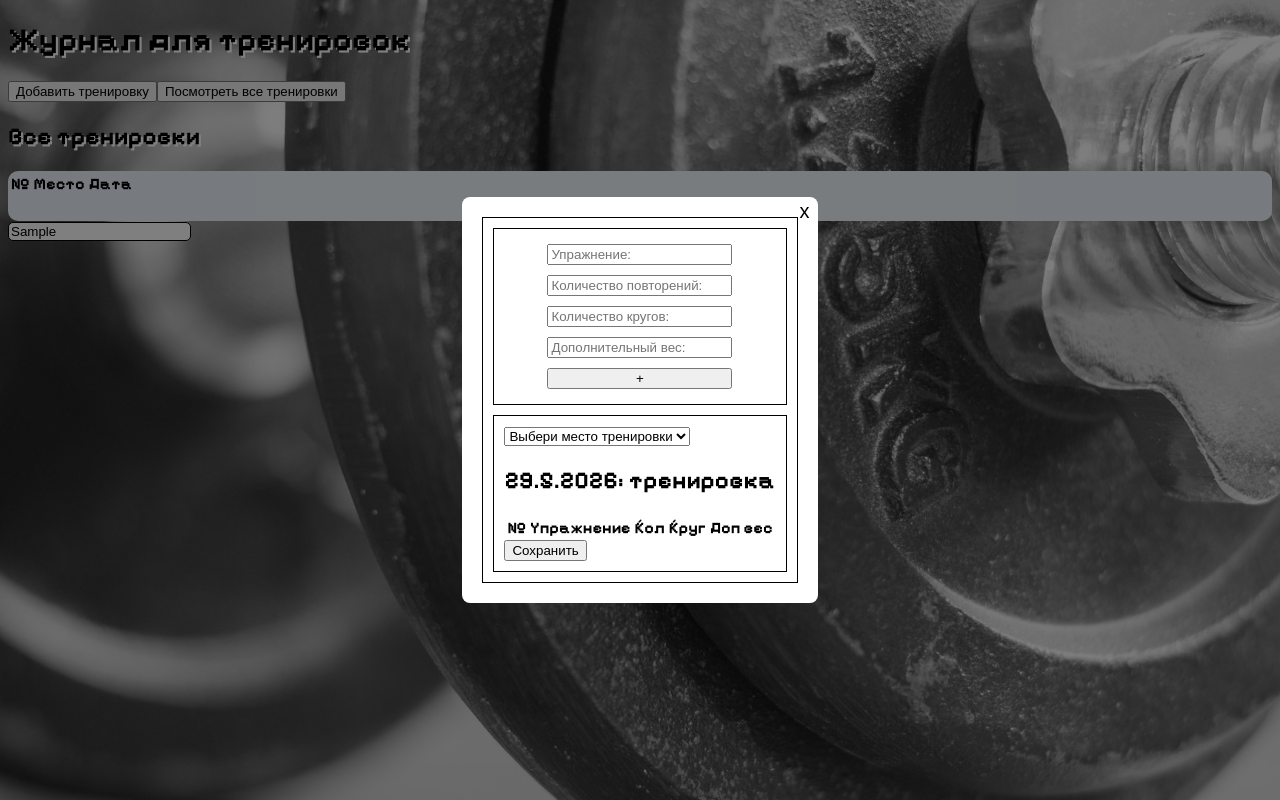
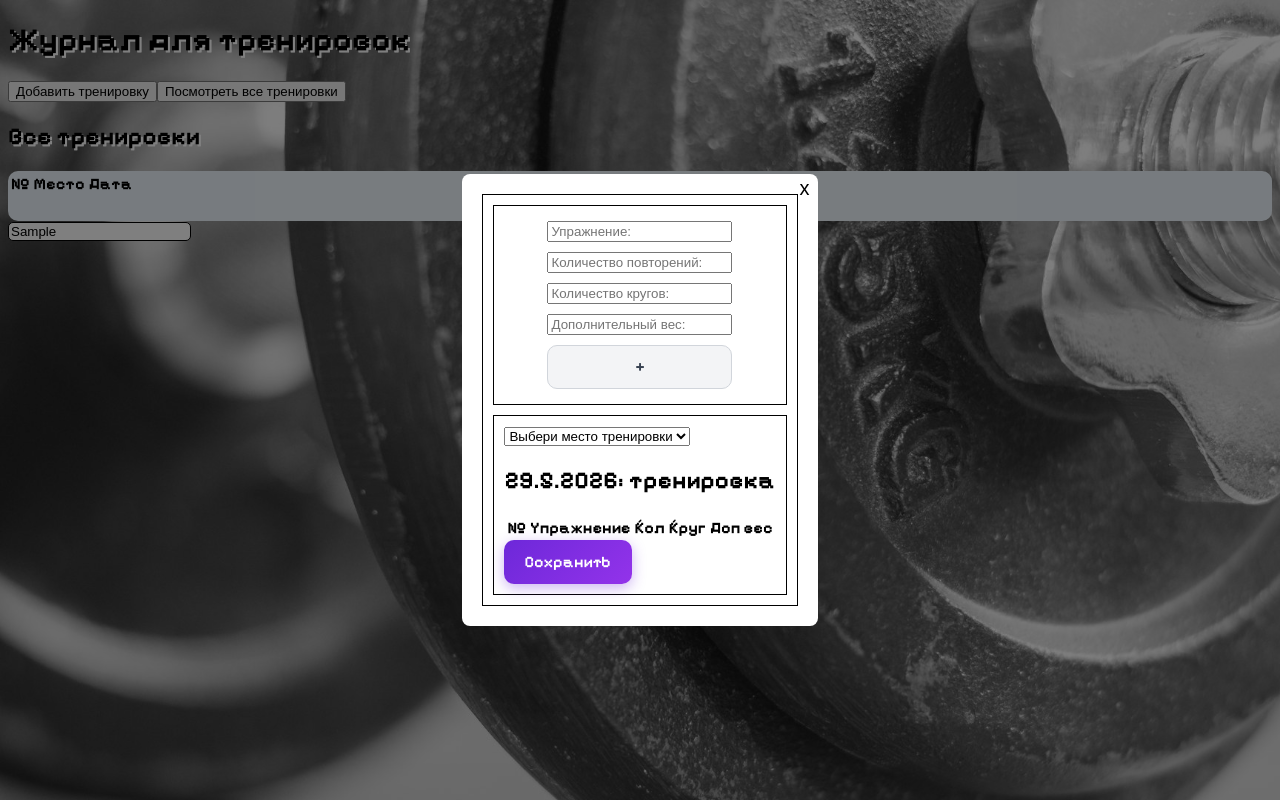
Before and after one commit to DimaShtGitHub/train-journal.github.io, a React (Vite) app: page / in a window 1280 px wide. Both pictures are taken after typing "Sample" into the empty fields and a click on the button "Добавить тренировку". Built offline with nearby package versions, Linux system fonts and the light colour scheme.

Commit message:
add init button ui

```diff
--- /dev/null
+++ b/src/components/ui/Button/Button.css
@@ -0,0 +1,58 @@
+.btn {
+  display: inline-flex;
+  align-items: center;
+  justify-content: center;
+  gap: 8px;
+
+  min-height: 44px;          /* удобно для iPhone */
+  padding: 10px 20px;
+
+  border: none;
+  border-radius: 10px;
+
+  font-family: inherit;
+  font-size: 16px;
+  font-weight: 600;
+  line-height: 1;
+
+  cursor: pointer;
+  transition: transform 0.15s ease, box-shadow 0.15s ease, opacity 0.15s ease;
+}
+
+.btn:active:not(:disabled) {
+  transform: scale(0.97);
+}
+
+.btn:disabled {
+  opacity: 0.5;
+  cursor: not-allowed;
+}
+
+/* основная кнопка */
+.btn--primary {
+  color: #fff;
+  background: linear-gradient(135deg, #6d28d9, #9333ea);
+  box-shadow: 0 4px 14px rgba(109, 40, 217, 0.35);
+}
+
+.btn--primary:hover:not(:disabled) {
+  box-shadow: 0 6px 18px rgba(109, 40, 217, 0.45);
+}
+
+/* второстепенная */
+.btn--secondary {
+  color: #374151;
+  background: #f3f4f6;
+  border: 1px solid #d1d5db;
+}
+
+.btn--secondary:hover:not(:disabled) {
+  background: #e5e7eb;
+}
+
+/* удалить */
+.btn--danger {
+  color: #fff;
+  background: #ef4444;
+  box-shadow: 0 4px 14px rgba(239, 68, 68, 0.3);
+}
--- /dev/null
+++ b/src/components/ui/Button/Button.jsx
@@ -0,0 +1,21 @@
+import './Button.css';
+const Button = ({
+  children,
+  onClick,
+  type = 'button',
+  variant = 'primary', // primary | secondary | danger
+  disabled = false,
+  className = '',
+}) => {
+  return (
+    <button
+      type={type}
+      onClick={onClick}
+      disabled={disabled}
+      className={`btn btn--${variant} ${className}`.trim()}
+    >
+      {children}
+    </button>
+  );
+};
+export default Button;
--- a/src/pages/AllTrain.jsx
+++ b/src/pages/AllTrain.jsx
@@ -2,6 +2,7 @@ import { useEffect, useState } from 'react'
 import './AllTrain.css'
 import Modal from '../components/Modal';
 import NewTrain from './NewTrain';
+import Button from '../components/ui/Button/Button';
 
 const AllTrain = () => {
   const [isModalOpen, setModalOpen] = useState(false);
@@ -44,11 +45,11 @@ const AllTrain = () => {
                     <td>{index + 1}</td>
                     <td>{el.place}</td>
                     <td>{el.date}</td>
-                    <button onClick={() => deleteTrain(el.id)}>удалить</button>
-                    <button onClick={() => {
+                    <Button variant='danger' onClick={() => deleteTrain(el.id)}>удалить</Button>
+                    <Button variant='secondary' onClick={() => {
                       setModalOpen(true)
                       openTrain(el)
-                      }}>открыть</button>
+                      }}>открыть</Button>
                   </tr>
                 </>
               )
--- a/src/pages/NewTrain.jsx
+++ b/src/pages/NewTrain.jsx
@@ -1,5 +1,6 @@
 import { useState } from "react";
 import './NewTrain.css'
+import Button from "../components/ui/Button/Button";
 
 const NewTrain = ({data, onClose}) => {
   const [list, setList] = useState([])
@@ -72,7 +73,7 @@ const NewTrain = ({data, onClose}) => {
             <input type="number" name="lap" placeholder="Количество кругов:"></input>
             <input type="text" name="weight" placeholder="Дополнительный вес:"></input>
 
-            <button type="submit">+</button>
+            <Button variant="secondary" type="submit">+</Button>
           </form>
         </div>)
       }
@@ -85,11 +86,13 @@ const NewTrain = ({data, onClose}) => {
 
         <table>
           <thead>
-            <th>№</th>
-            <th>Упражнение</th>
-            <th>Кол</th>
-            <th>Круг</th>
-            <th>Доп вес</th>
+            <tr>
+              <th>№</th>
+              <th>Упражнение</th>
+              <th>Кол</th>
+              <th>Круг</th>
+              <th>Доп вес</th>
+            </tr>
           </thead>
 
           <tbody>
@@ -142,7 +145,7 @@ const NewTrain = ({data, onClose}) => {
           </tbody>
         </table>
 
-        <button onClick={setTrain}>Сохранить</button>
+        <Button variant="primary" onClick={setTrain}>Сохранить</Button>
       </div>
     )}
   </div>
```
